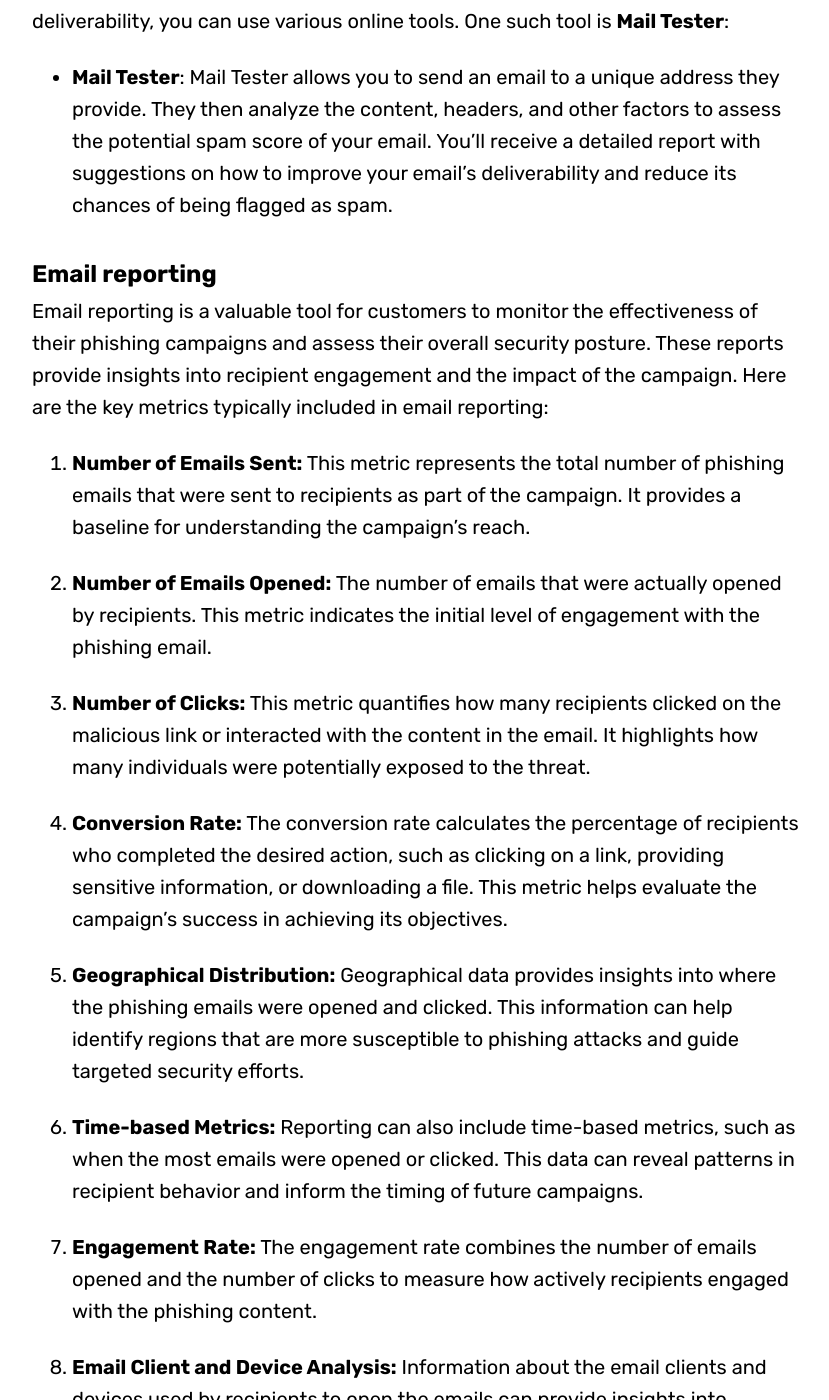
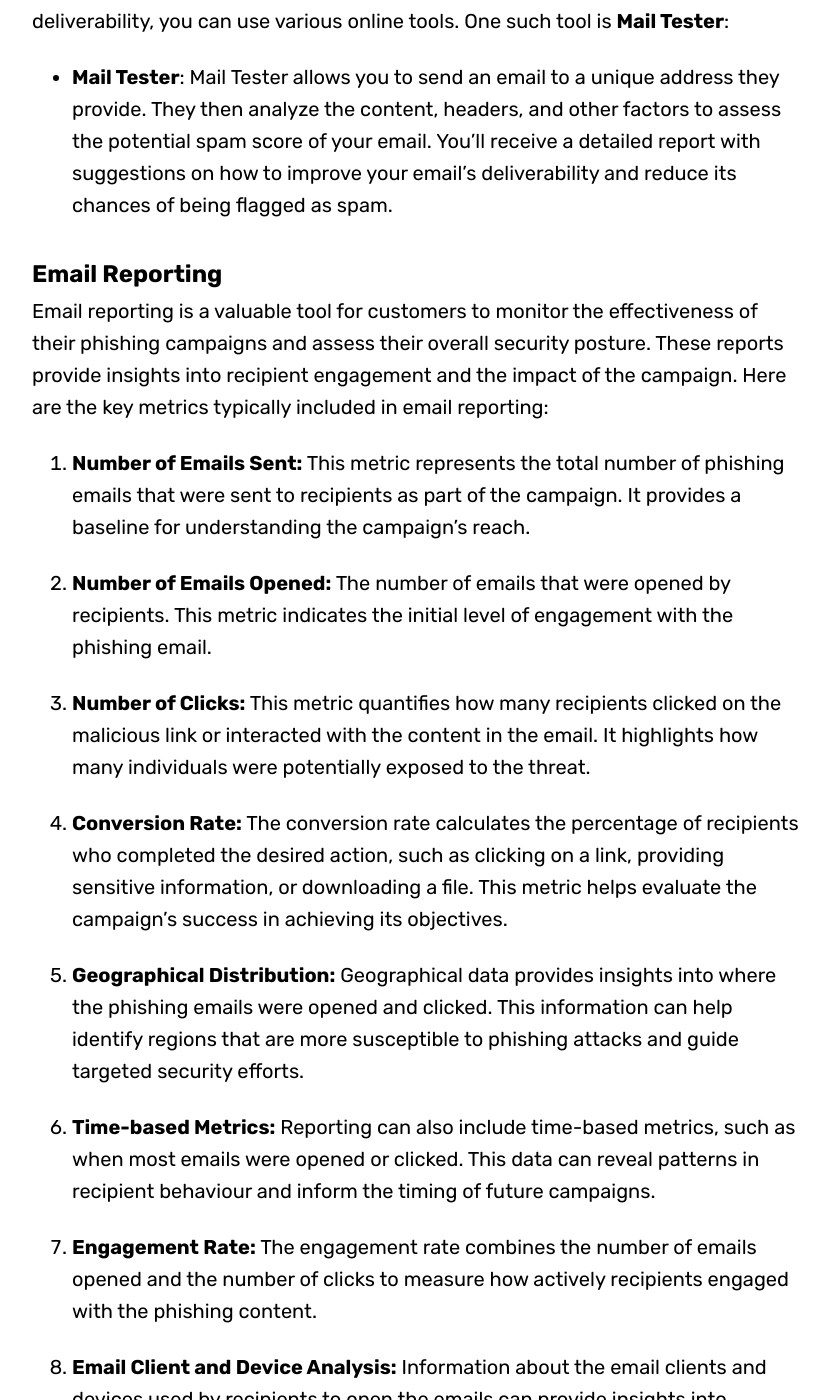
Before and after one commit to blitz0p3rations/blitz0p3rations.github.io, a Jekyll site: the page built from _posts/2023-01-05-Phishing-credentials-and-bypass-2FA.md, in a window 1280 px wide and 1400 px high, scrolled down 19555 px. Shown: the whole window, without its empty margins (224-1053 px from the left). Built offline with Jekyll 4.4.1, drawn with Linux system fonts in a browser that asks for light colours; some web fonts are replaced; some of the changed text lies outside the part shown.

Commit message:
Update 2023-01-05-Phishing-credentials-and-bypass-2FA.md

```diff
--- a/_posts/2023-01-05-Phishing-credentials-and-bypass-2FA.md
+++ b/_posts/2023-01-05-Phishing-credentials-and-bypass-2FA.md
@@ -172,10 +172,10 @@
 
 ## Scenario: Testing Evilginx2 and Token Theft
 
-In order to test the correct functionality of Evilginx2 and understand the process of token theft, follow this scenario:
+To test the correct functionality of Evilginx2 and understand the process of token theft, follow this scenario:
 
 1. **Choose a Valid Account:**
-   - To properly test Evilginx2, use a valid account that corresponds to the phishlet you are testing. For example, if you're testing the Office 365 phishlet, use an account that is actually associated with Office 365.
+   - To properly test Evilginx2, use a valid account that corresponds to the phishlet you are testing. For example, if you're testing the Office 365 phishlet, use an account that is associated with Office 365.
 
 2. **Access the Phishing Site:**
    - Use the lure URL you generated in Evilginx2.
@@ -296,7 +296,7 @@
    - The repository provides a Dockerfile for Sneaky Gophish.
    - Build the Docker image from the provided Dockerfile: `docker build -t gophish:hardened .`
 
-3. **Create Folder for Sneaky Gophish:**
+3. **Create a Folder for Sneaky Gophish:**
    - Create a folder named `/sneaky_gophish` within the `/opt` directory.
 
 4. **Run the Docker Container:**
@@ -493,12 +493,12 @@
 - [**Mail Tester**](https://www.mail-tester.com/): Mail Tester allows you to send an email to a unique address they provide. They then analyze the content, headers, and other factors to assess the potential spam score of your email. You'll receive a detailed report with suggestions on how to improve your email's deliverability and reduce its chances of being flagged as spam.
 
 
-## Email reporting
+## Email Reporting
 Email reporting is a valuable tool for customers to monitor the effectiveness of their phishing campaigns and assess their overall security posture. These reports provide insights into recipient engagement and the impact of the campaign. Here are the key metrics typically included in email reporting:
 
 1. **Number of Emails Sent:** This metric represents the total number of phishing emails that were sent to recipients as part of the campaign. It provides a baseline for understanding the campaign's reach.
 
-2. **Number of Emails Opened:** The number of emails that were actually opened by recipients. This metric indicates the initial level of engagement with the phishing email.
+2. **Number of Emails Opened:** The number of emails that were opened by recipients. This metric indicates the initial level of engagement with the phishing email.
 
 3. **Number of Clicks:** This metric quantifies how many recipients clicked on the malicious link or interacted with the content in the email. It highlights how many individuals were potentially exposed to the threat.
 
@@ -506,7 +506,7 @@
 
 5. **Geographical Distribution:** Geographical data provides insights into where the phishing emails were opened and clicked. This information can help identify regions that are more susceptible to phishing attacks and guide targeted security efforts.
 
-6. **Time-based Metrics:** Reporting can also include time-based metrics, such as when the most emails were opened or clicked. This data can reveal patterns in recipient behavior and inform the timing of future campaigns.
+6. **Time-based Metrics:** Reporting can also include time-based metrics, such as when most emails were opened or clicked. This data can reveal patterns in recipient behaviour and inform the timing of future campaigns.
 
 7. **Engagement Rate:** The engagement rate combines the number of emails opened and the number of clicks to measure how actively recipients engaged with the phishing content.
 
```
Also changed, not shown: other parts of _posts/2023-01-05-Phishing-credentials-and-bypass-2FA.md (+7 -7 lines).
